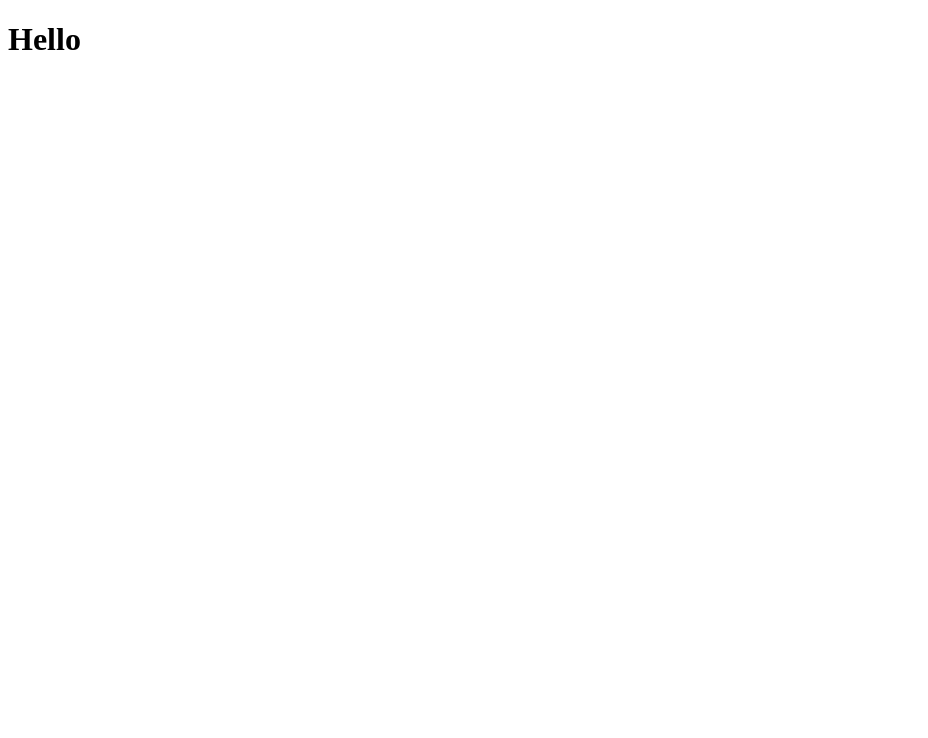
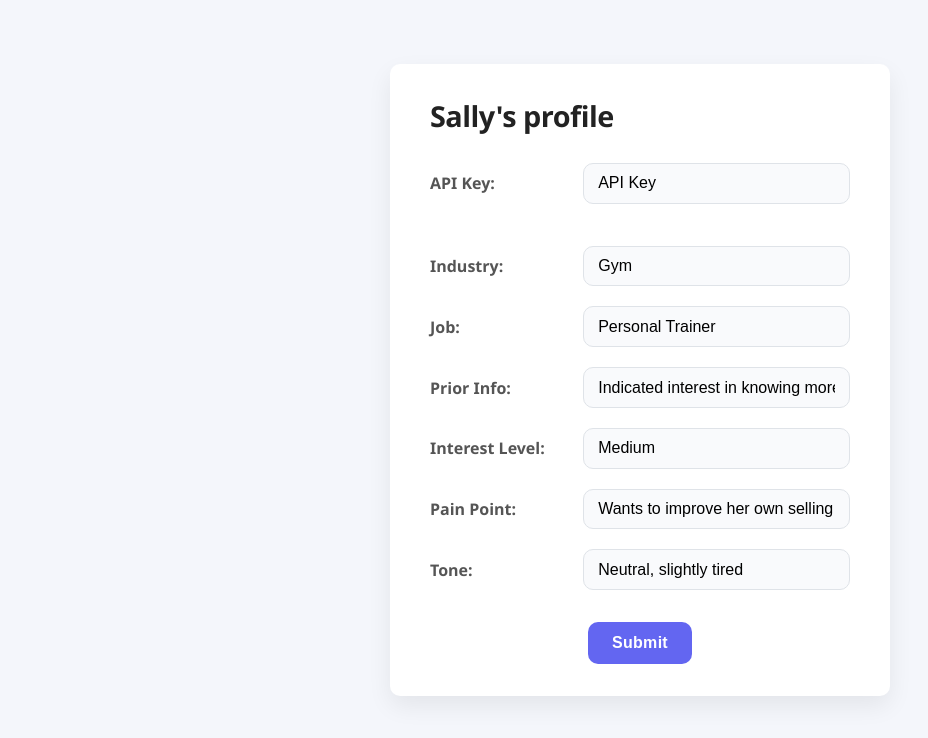
Before and after one commit to minhhing611/Sales-Coach-AI-Host, a plain HTML site: page index.html in a window 1280 px wide. Shown: the whole page, without its empty margins (0-928 px from the left). Drawn offline with Linux system fonts and the light colour scheme.

Commit message:
Update index.html

```diff
--- a/index.html
+++ b/index.html
@@ -1,11 +1,210 @@
 <!DOCTYPE html>
 <html lang="en">
-<head>
-    <meta charset="UTF-8">
-    <meta name="viewport" content="width=device-width, initial-scale=1.0">
-    <title>Document</title>
-</head>
-<body>
-    <h1>Hello</h1>
-</body>
+  <head>
+    <meta charset="UTF-8" />
+    <title>Sales Coach AI</title>
+    <style>
+      body {
+        font-family: sans-serif;
+        margin: 2rem;
+      }
+
+      /* ====== RESET / BASE ====== */
+      *,
+      *::before,
+      *::after {
+        box-sizing: border-box;
+      }
+
+      :root {
+        /* Easily tweak theme colours here */
+        --clr-primary: #6366f1;
+        --clr-bg: #f4f6fb;
+        --clr-text: #222;
+        --clr-label: #555;
+        --clr-input: #f9fafc;
+        --radius: 10px;
+        --shadow: 0 10px 24px rgba(0, 0, 0, 0.07);
+        --transition: 0.25s ease;
+      }
+
+      /* ====== SUBMIT BUTTON ====== */
+      input[type="submit"] {
+        display: block; /* NEW — makes it span the full line */
+        margin: 2rem auto 0;
+        background: var(--clr-primary); /* brand colour */
+        color: #fff;
+        border: none;
+        padding: 0.75rem 1.5rem;
+        font-size: 1rem;
+        font-weight: 600;
+        border-radius: var(--radius);
+        cursor: pointer;
+        letter-spacing: 0.3px;
+        transition: background var(--transition), box-shadow var(--transition),
+          transform 0.15s ease;
+      }
+
+      /* hover / focus states */
+      input[type="submit"]:hover,
+      input[type="submit"]:focus {
+        background: #4f52f7; /* slightly lighter */
+        box-shadow: 0 6px 18px rgba(99, 102, 241, 0.3);
+        outline: none; /* remove default focus ring */
+      }
+
+      /* pressed state */
+      input[type="submit"]:active {
+        transform: translateY(1px);
+      }
+
+      body {
+        margin: 0;
+        font-family: "Segoe UI", "Helvetica Neue", Arial, sans-serif;
+        background: var(--clr-bg);
+        color: var(--clr-text);
+        display: flex;
+        align-items: center;
+        justify-content: center;
+        min-height: 100vh;
+        padding: 1.5rem;
+      }
+
+      /* ====== CONTAINER ====== */
+      #buyerDiv {
+        background: #fff;
+        border-radius: var(--radius);
+        box-shadow: var(--shadow);
+        padding: 2rem 2.5rem;
+        max-width: 500px;
+        width: 100%;
+      }
+
+      #buyerDiv h1 {
+        margin: 0 0 1.75rem;
+        font-size: 1.8rem;
+        letter-spacing: -0.5px;
+      }
+
+      /* ====== FORM ROWS ====== */
+      .form-row {
+        display: grid;
+        grid-template-columns: 140px 1fr;
+        gap: 0.8rem;
+        margin-bottom: 1.25rem;
+        align-items: center;
+      }
+
+      /* Stack label / input on very small screens */
+      @media (max-width: 480px) {
+        .form-row {
+          grid-template-columns: 1fr;
+        }
+      }
+
+      /* ====== LABELS & INPUTS ====== */
+      .form-row label {
+        font-weight: 600;
+        color: var(--clr-label);
+        white-space: nowrap;
+      }
+
+      .form-row input {
+        width: 100%;
+        padding: 0.65rem 0.9rem;
+        font-size: 1rem;
+        border: 1px solid #dfe3e8;
+        border-radius: var(--radius);
+        background: var(--clr-input);
+        transition: border var(--transition), box-shadow var(--transition);
+      }
+
+      .form-row input:focus {
+        outline: none;
+        border-color: var(--clr-primary);
+        box-shadow: 0 0 0 3px rgba(99, 102, 241, 0.25);
+        background: #fff;
+      }
+    </style>
+  </head>
+  <body>
+    <div id="buyerDiv" style="margin-bottom: 40px">
+      <h1>Sally's profile</h1>
+
+      <form action="AISpeech.html">
+        <div class="form-row">
+          <label for="apiKey">API Key: </label>
+          <input id="apiKey" type="text" value="API Key" />
+        </div>
+        <br />
+        <div class="form-row">
+          <label for="industry">Industry: </label>
+          <input id="industry" type="text" value="Gym" />
+        </div>
+        <div class="form-row">
+          <label for="job">Job: </label>
+          <input id="job" type="text" value="Personal Trainer" />
+        </div>
+        <div class="form-row">
+          <label for="priorInfo">Prior Info:</label>
+          <input
+            id="priorInfo"
+            type="text"
+            value="Indicated interest in knowing more about Abs trainer"
+          />
+        </div>
+        <div class="form-row">
+          <label for="interest">Interest Level:</label>
+          <input id="interest" type="text" value="Medium" />
+        </div>
+        <div class="form-row">
+          <label for="painPoint">Pain Point:</label>
+          <input
+            id="painPoint"
+            type="text"
+            value="Wants to improve her own selling skill"
+          />
+        </div>
+        <div class="form-row">
+          <label for="tone">Tone:</label>
+          <input id="tone" type="text" value="Neutral, slightly tired" />
+        </div>
+        <input type="submit" value="Submit" />
+      </form>
+    </div>
+    <script>
+      document
+        .querySelector("form")
+        .addEventListener("submit", function (event) {
+          event.preventDefault(); // Stop default form behavior
+
+          // Store form values in sessionStorage
+          sessionStorage.setItem(
+            "apiKey",
+            document.getElementById("apiKey").value
+          );
+          sessionStorage.setItem(
+            "industry",
+            document.getElementById("industry").value
+          );
+          sessionStorage.setItem("job", document.getElementById("job").value);
+          sessionStorage.setItem(
+            "priorInfo",
+            document.getElementById("priorInfo").value
+          );
+          sessionStorage.setItem(
+            "interest",
+            document.getElementById("interest").value
+          );
+          sessionStorage.setItem(
+            "painPoint",
+            document.getElementById("painPoint").value
+          );
+          sessionStorage.setItem("tone", document.getElementById("tone").value);
+
+          // Manually navigate to the next page
+          window.location.href = "AISpeech.html";
+        });
+    </script>
+  </body>
 </html>
```
